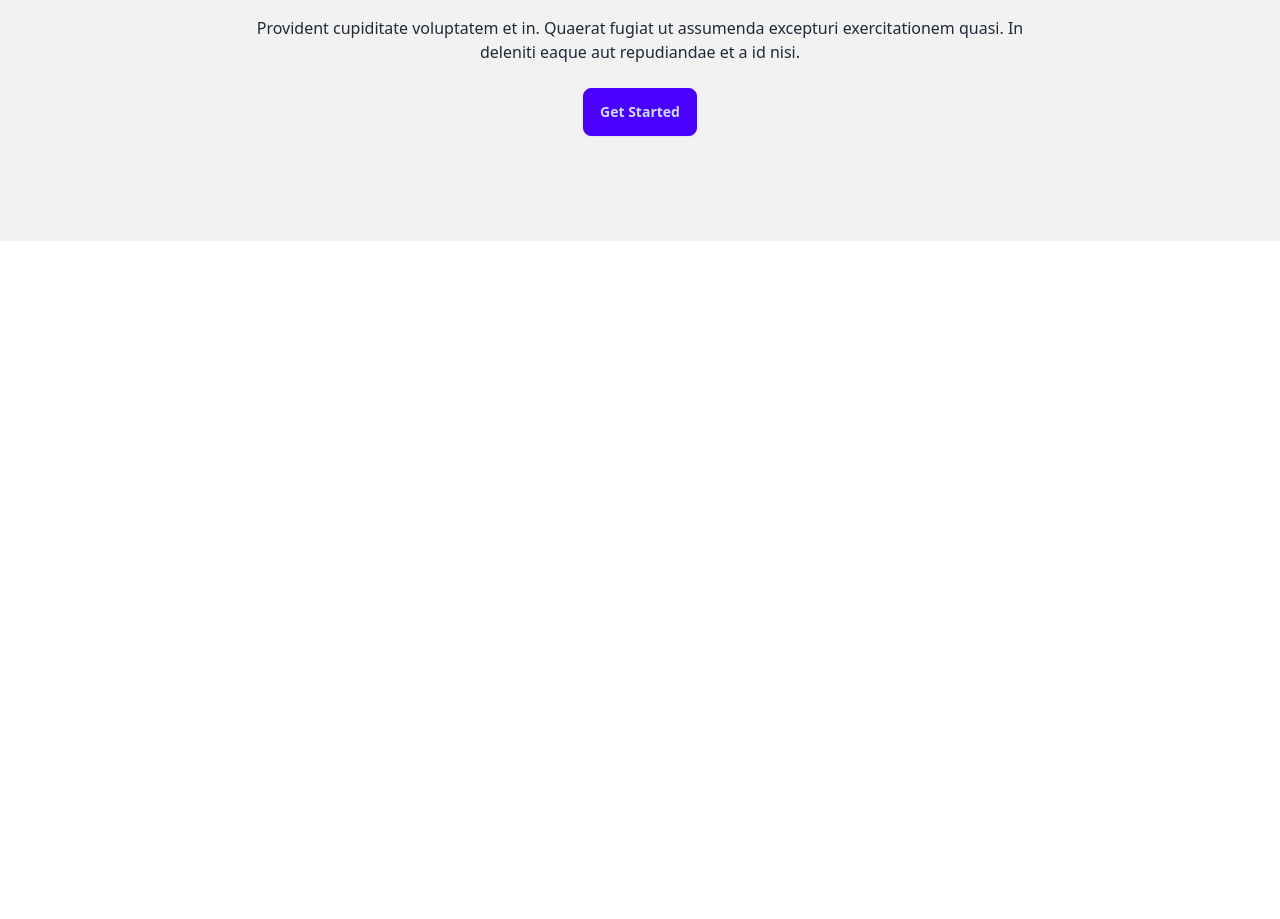
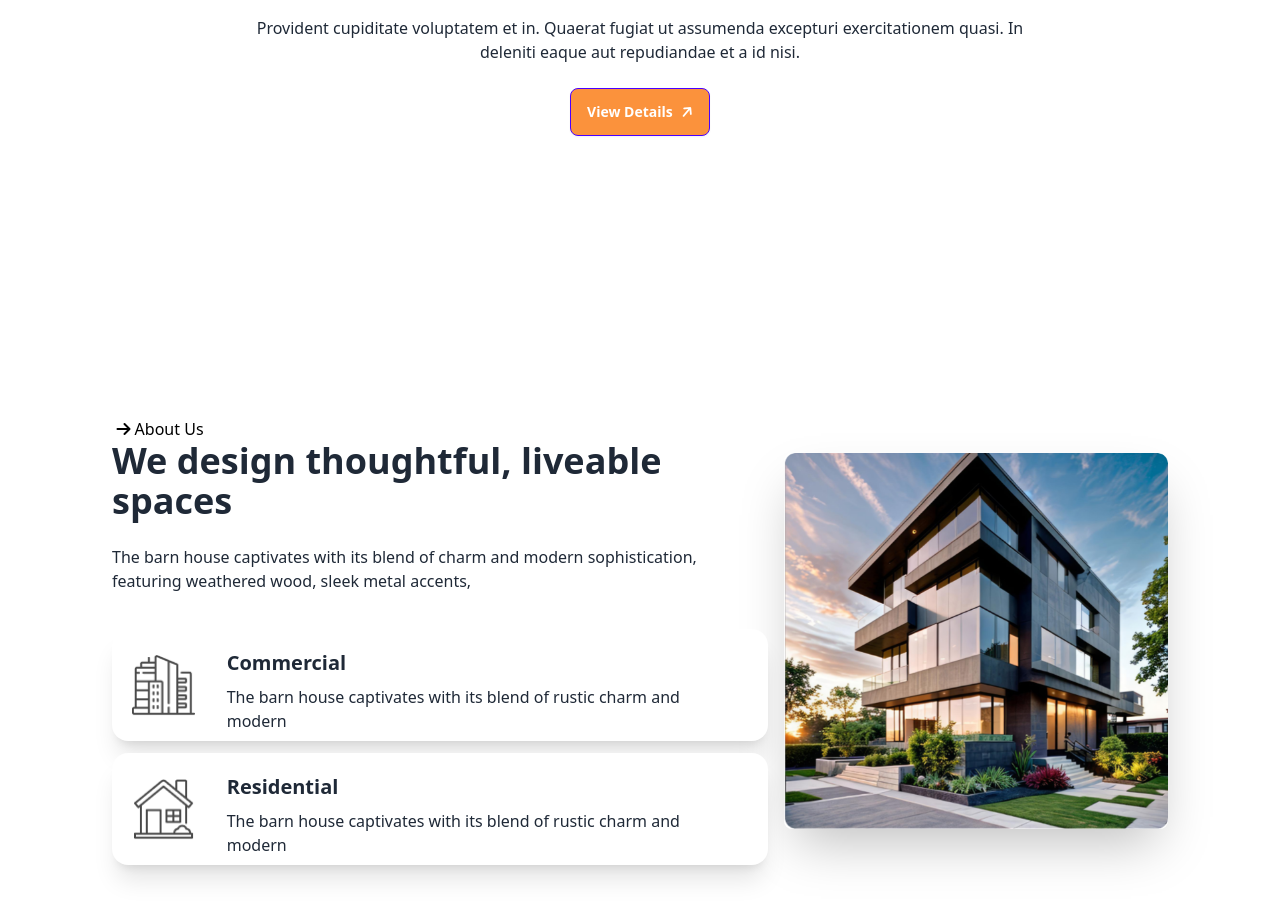
Before and after one commit to mdabdullahm/A-Barn-House-website, a plain HTML site: page index.html in a window 1280 px wide. Shown: the part 627-1546 px from the top of the page. Before the commit the page ends 868 px from the top, so only its background shows below. Drawn offline with nearby package versions, Linux system fonts and the light colour scheme.

Commit message:
addad and index.html

```diff
--- a/index.html
+++ b/index.html
@@ -19,7 +19,7 @@
 <body class="bg-white dark:bg-black">
     <!-- header section -->
     <header>
-        <nav class="mx-5 lg:mx-24">
+        <nav class="mx-4 lg:mx-24">
             <div class="navbar ">
                 <div class="navbar-start">
                   <div class="dropdown">
@@ -75,7 +75,7 @@
         </nav>
         <!-- a barn section -->
         <div>
-          <div class="hero bg-base-200 min-h-screen">
+          <div class="hero min-h-screen">
             <div class="hero-content text-center">
               <div class="max-w-screen-md">
                 <img class="mx-auto" src="A-Barn-House/assets/banner.png" alt="">
@@ -84,14 +84,59 @@
                   Provident cupiditate voluptatem et in. Quaerat fugiat ut assumenda excepturi exercitationem
                   quasi. In deleniti eaque aut repudiandae et a id nisi.
                 </p>
-                <button class="btn btn-primary">Get Started</button>
+                <button class="btn btn-primary bg-orange-400 text-white">View Details <i class="fa-solid fa-arrow-right rotate-[-50deg]"></i></button>
               </div>
             </div>
           </div>
         </div>
     </header>
     <!-- main section -->
-     <main></main>
+     <main class="mx-4 lg:mx-24">
+      <!-- liveable spaces section -->
+       <section>
+        <div class="hero min-h-screen">
+          <div class="hero-content flex-col lg:flex-row-reverse">
+            <img
+              src="A-Barn-House/assets/Rectangle.png"
+              class="max-w-sm rounded-lg shadow-2xl" />
+            <div>
+              <!-- button section -->
+              <a href="" class="bg-base-100 w-24 inline-block text-center rounded-3xl text-black dark:text-white"><i class="fa-solid fa-arrow-right"></i> About Us</a>
+              <h1 class="text-4xl font-bold">We design thoughtful, liveable spaces</h1>
+              <p class="py-6">
+                The barn house captivates with its blend of charm and modern sophistication, featuring weathered wood, sleek metal accents,
+              </p>
+              <div class="">
+                <!-- card 1 -->
+                <div class="card card-side bg-base-100 shadow-xl h-28 my-3">
+                  <figure>
+                    <img class="pl-5"
+                      src="A-Barn-House/assets/commercial.png"
+                      alt="Movie" />
+                  </figure>
+                  <div class="card-body py-5">
+                    <h2 class="card-title">Commercial</h2>
+                    <p>The barn house captivates with its blend of rustic charm and modern</p>
+                  </div>
+                </div>
+                <!-- card 2 -->
+                <div class="card card-side bg-base-100  shadow-xl h-28">
+                  <figure>
+                    <img class="pl-5"
+                      src="A-Barn-House/assets/residential.png"
+                      alt="Movie" />
+                  </figure>
+                  <div class="card-body py-5">
+                    <h2 class="card-title">Residential</h2>
+                    <p>The barn house captivates with its blend of rustic charm and modern</p>
+                  </div>
+                </div>
+              </div>
+            </div>
+          </div>
+        </div>
+       </section>
+     </main>
      <!-- footer section -->
       <footer></footer>
 </body>
```
